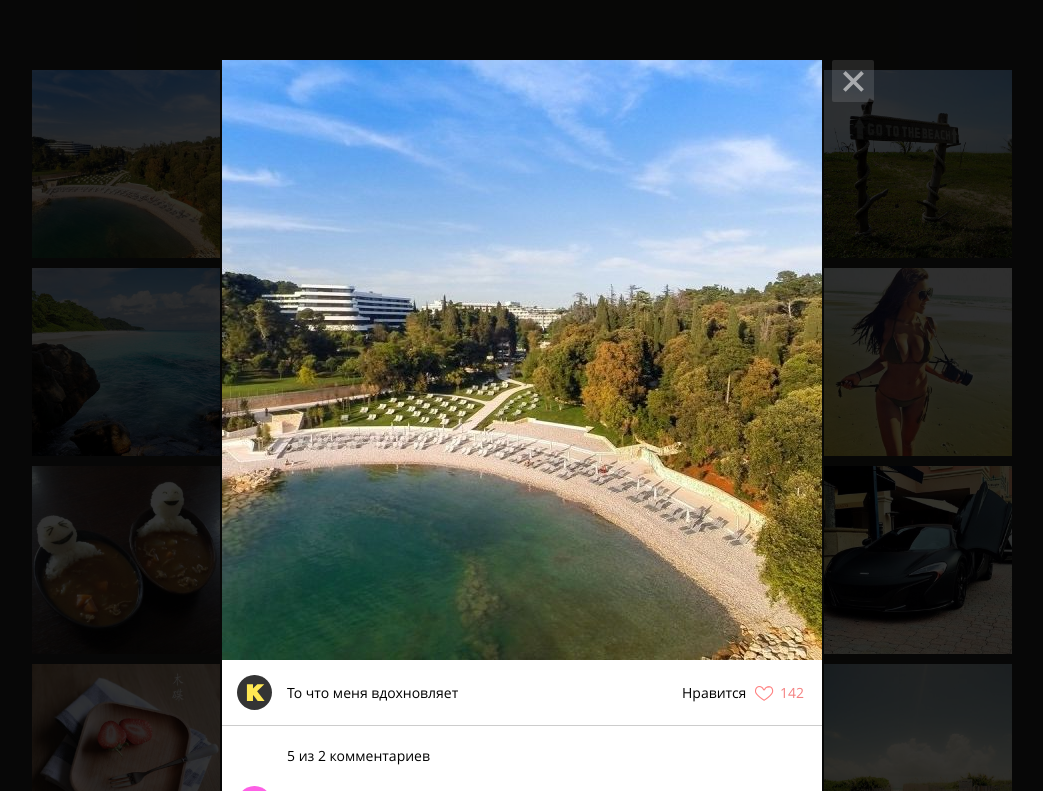
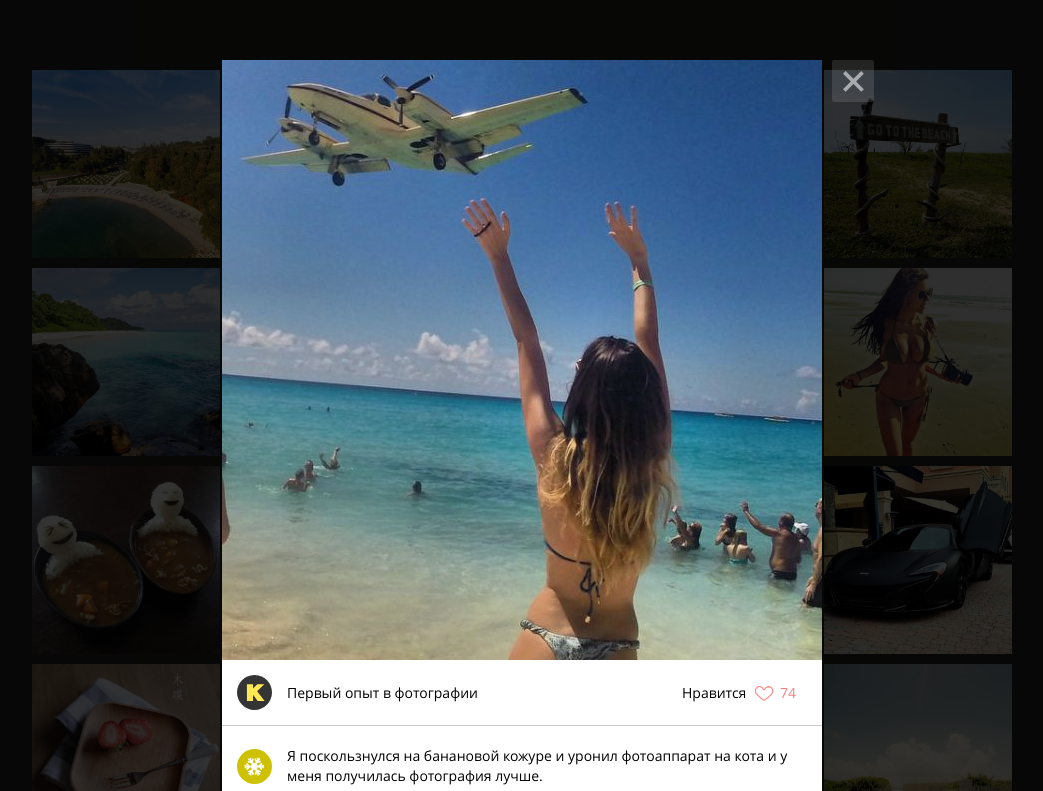
Before and after one commit to Azart2020/1117861-kekstagram-21, a website: page index.html in a window 1280 px wide. Shown: the top 791 px of the page, without its empty margins (118-1161 px from the left). Drawn offline with Linux system fonts and the light colour scheme.

Commit message:
доделал комментарии

```diff
--- a/css/style.css
+++ b/css/style.css
@@ -867,6 +867,8 @@ main {
   -ms-flex-negative: 0;
         flex-shrink: 0;
   margin-right: 15px;
+  width: 35px;
+  height: 35px;
 }
 
 .social__caption {
--- a/index.html
+++ b/index.html
@@ -141,7 +141,7 @@
 
         <!-- Просмотр изображения -->
         <div class="big-picture__img">
-          <img src="img/logo-background-3.jpg" alt="Девушка в купальнике" width="600" height="600">
+          <img src="img/logo-background-3.jpg" alt="К сожалению описания нет" width="600" height="600">
         </div>
 
         <!-- Информация об изображении. Подпись, комментарии, количество лайков -->
--- a/js/main.js
+++ b/js/main.js
@@ -126,43 +126,61 @@ const photos = getRandomPhotos(Count.PHOTOS);
 renderPictures(photos);
 
 const mainPicture = document.querySelector('.big-picture');
-const commentsContainer = document.querySelector('social__comments');
 
-const createComments = function () {
-  let comment = document.createElement('li');
-  comment.classList.add('social__comment');
+const removeChildren = function (element) {
+  while (element.firstChild) {
+    element.firstChild.remove();
+  }
+};
+const createComment = function (comment) {
+  const commentElement = document.createElement('li');
+  commentElement.classList.add('social__comment');
 
-  let img = document.createElement('img');
+  const img = document.createElement('img');
   img.classList.add('social__picture');
-  img.src = getRandomAvatar();
-  img.alt = getRandomElement(NAMES);
-  img.width = 35;
-  img.height = 35;
-  comment.appendChild(img);
+  img.src = comment.avatar;
+  img.alt = comment.name;
+  commentElement.appendChild(img);
 
-  let commentText = document.createElement('p');
+  const commentText = document.createElement('p');
   commentText.classList.add('social__text');
-  comment.appendChild(commentText);
+  commentText.textContent = comment.message;
+  commentElement.appendChild(commentText);
 
-  return comment;
+  return commentElement;
 };
 
-const showBigPicture = function () {
+
+const createComments = function (comments) {
+  const fragment = document.createDocumentFragment();
+  for (let i = 0; i < comments.length; i++) {
+    const commentElement = createComment(comments[i]);
+    fragment.appendChild(commentElement);
+  }
+  return fragment;
+};
+
+const showBigPicture = function (photo) {
+  document.body.classList.add('modal-open');
   mainPicture.classList.remove('hidden');
 
-  document.querySelector('.big-picture__img img').src = photos[0].url;
-  document.querySelector('.likes-count').textContent = photos[0].likes;
-  document.querySelector('.comments-count').textContent = photos[0].comments.length;
-  document.querySelector('.social__caption').textContent = photos[0].description;
-  commentsContainer.appendChild(createComments());
+  mainPicture.querySelector('.big-picture__img img').src = photo.url;
+  mainPicture.querySelector('.likes-count').textContent = photo.likes;
+  mainPicture.querySelector('.comments-count').textContent = photo.comments.length;
+  mainPicture.querySelector('.social__caption').textContent = photo.description;
+  mainPicture.querySelector('.social__picture').alt = photo.name;
+  const commentsContainer = mainPicture.querySelector('.social__comments');
 
-  let commentCount = document.querySelector('.social__comment-count');
-  let commentLoad = document.querySelector('.social__comment-loadmore');
+  const socialElement = mainPicture.querySelector('.social__comments');
+  removeChildren(socialElement);
+
+  commentsContainer.appendChild(
+      createComments(photo.comments)
+  );
+
+  const commentCount = document.querySelector('.social__comment-count');
+  const commentLoad = document.querySelector('.comments-loader');
   commentCount.classList.add('hidden');
   commentLoad.classList.add('hidden');
 };
-let body = document.querySelector('body');
-body.classList.add('modal-open');
-
-showBigPicture();
-console.log(photos);
+showBigPicture(photos[8]);
```
